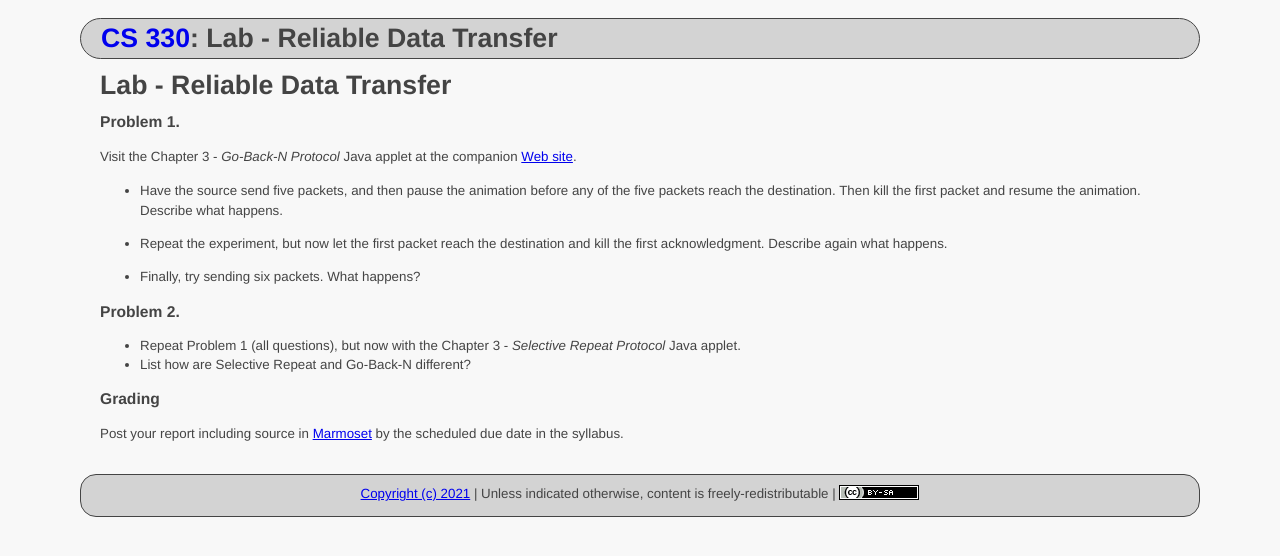
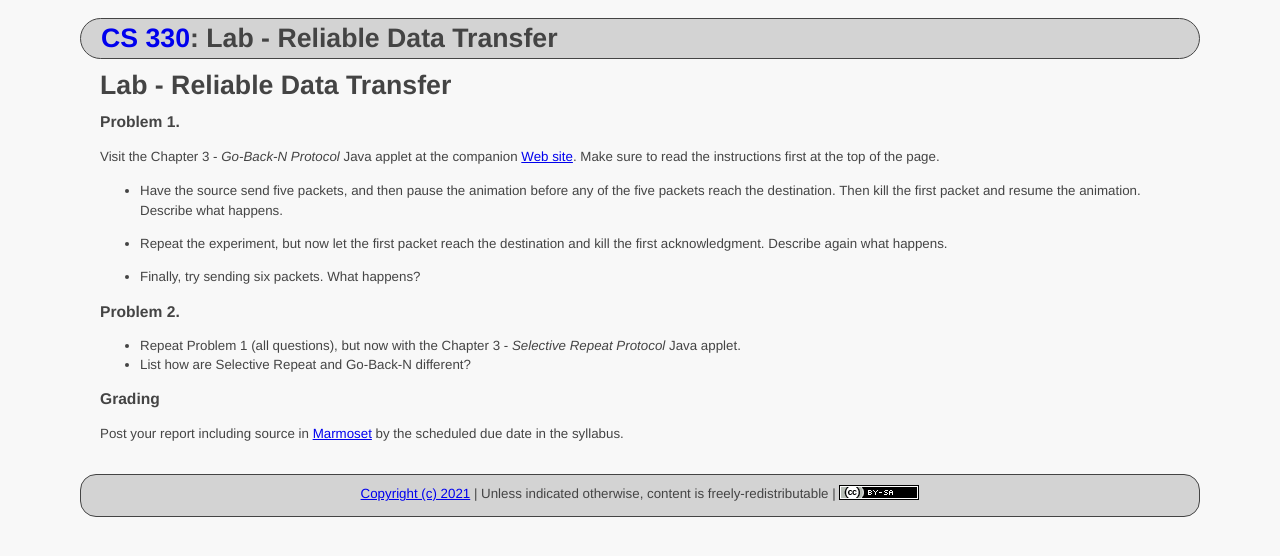
Before and after one commit to ycpcs/cs330-fall2021, a Jekyll site: the page built from labs/rdt.md, in a window 1280 px wide. Shown: the top 556 px of the page. Built offline with Jekyll 4.4.1, drawn with Linux system fonts in a browser that asks for light colours.

Commit message:
add comment

```diff
--- a/labs/rdt.md
+++ b/labs/rdt.md
@@ -7,7 +7,7 @@ title: "Lab - Reliable Data Transfer"
 # Lab - Reliable Data Transfer
 
 ###  Problem 1.
-Visit the Chapter 3 - _Go-Back-N Protocol_ Java applet at the companion [Web site](https://wps.pearsoned.com/ecs_kurose_compnetw_6/216/55463/14198702.cw/index.html).
+Visit the Chapter 3 - _Go-Back-N Protocol_ Java applet at the companion [Web site](https://wps.pearsoned.com/ecs_kurose_compnetw_6/216/55463/14198702.cw/index.html). Make sure to read the instructions first at the top of the page.
 
 - Have the source send five packets, and then pause the animation before any of the five packets reach the destination. Then kill the first packet and resume the animation. Describe what happens.
 
```
